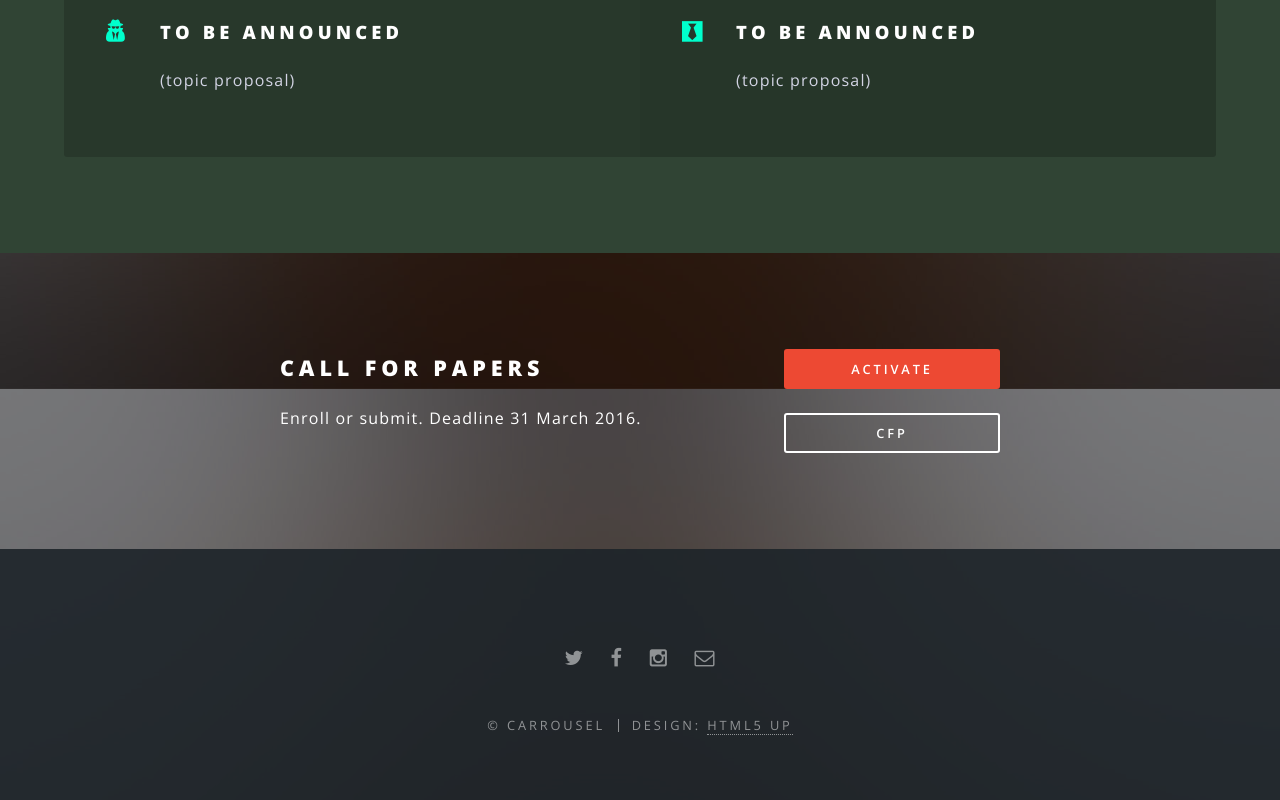
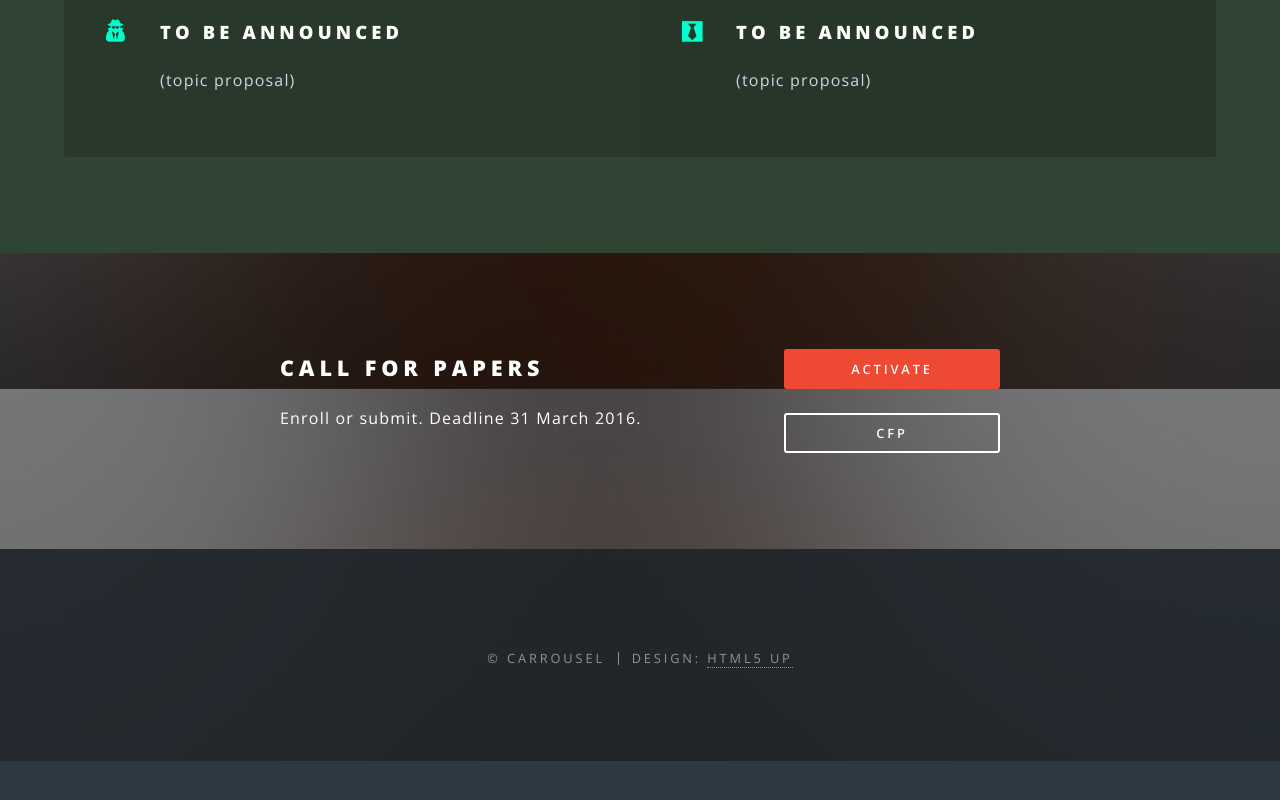
Before and after one commit to ablwr/carrousel, a plain HTML site: page index.html in a window 1280 px wide. Shown: the part 3252-4052 px from the top of the page. After the commit the page ends 4013 px from the top, so only its background shows below. Drawn offline with nearby package versions, Linux system fonts and the light colour scheme.

Commit message:
no social

```diff
--- a/index.html
+++ b/index.html
@@ -160,12 +160,6 @@
 
 				<!-- Footer -->
 					<footer id="footer">
-						<ul class="icons">
-							<li><a href="#" class="icon fa-twitter"><span class="label">Twitter</span></a></li>
-							<li><a href="#" class="icon fa-facebook"><span class="label">Facebook</span></a></li>
-							<li><a href="#" class="icon fa-instagram"><span class="label">Instagram</span></a></li>
-							<li><a href="#" class="icon fa-envelope-o"><span class="label">Email</span></a></li>
-						</ul>
 						<ul class="copyright">
 							<li>&copy; Carrousel </li><li>Design: <a href="http://html5up.net">HTML5 UP</a></li>
 						</ul>
```
